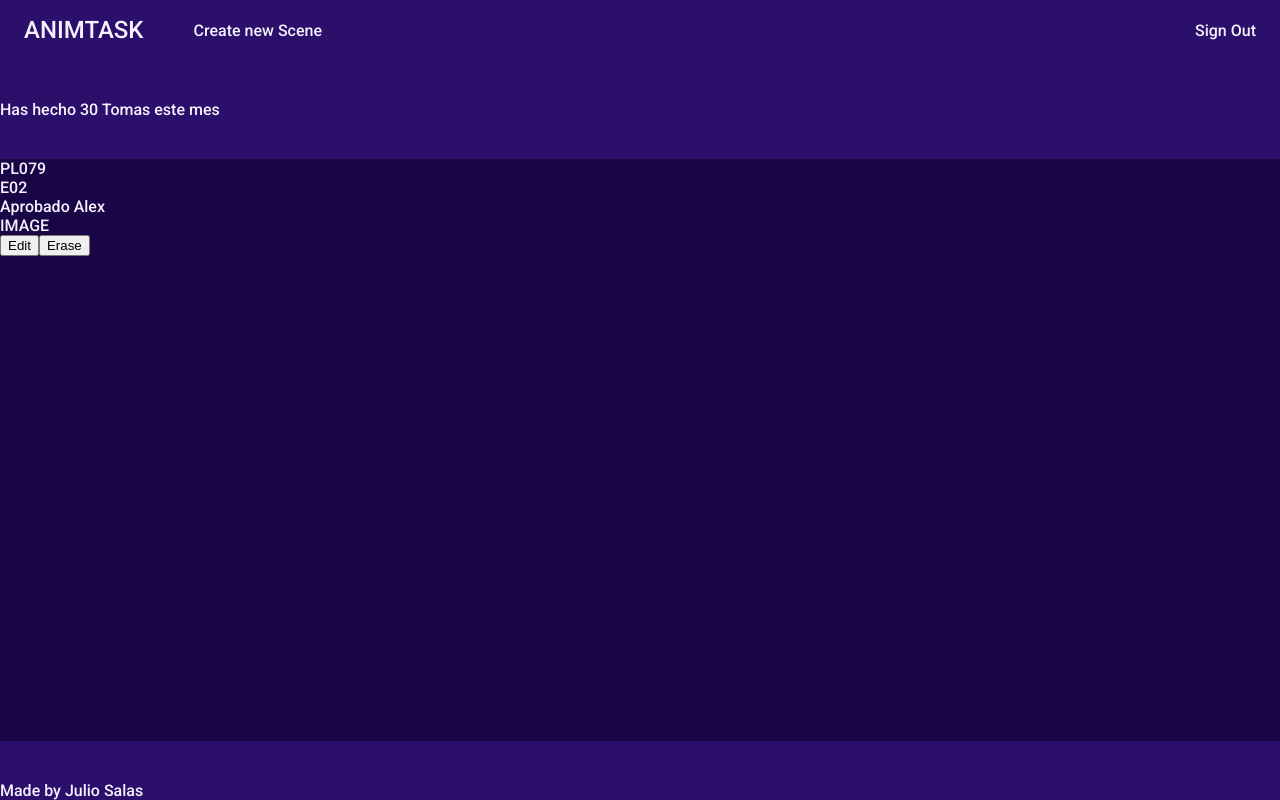
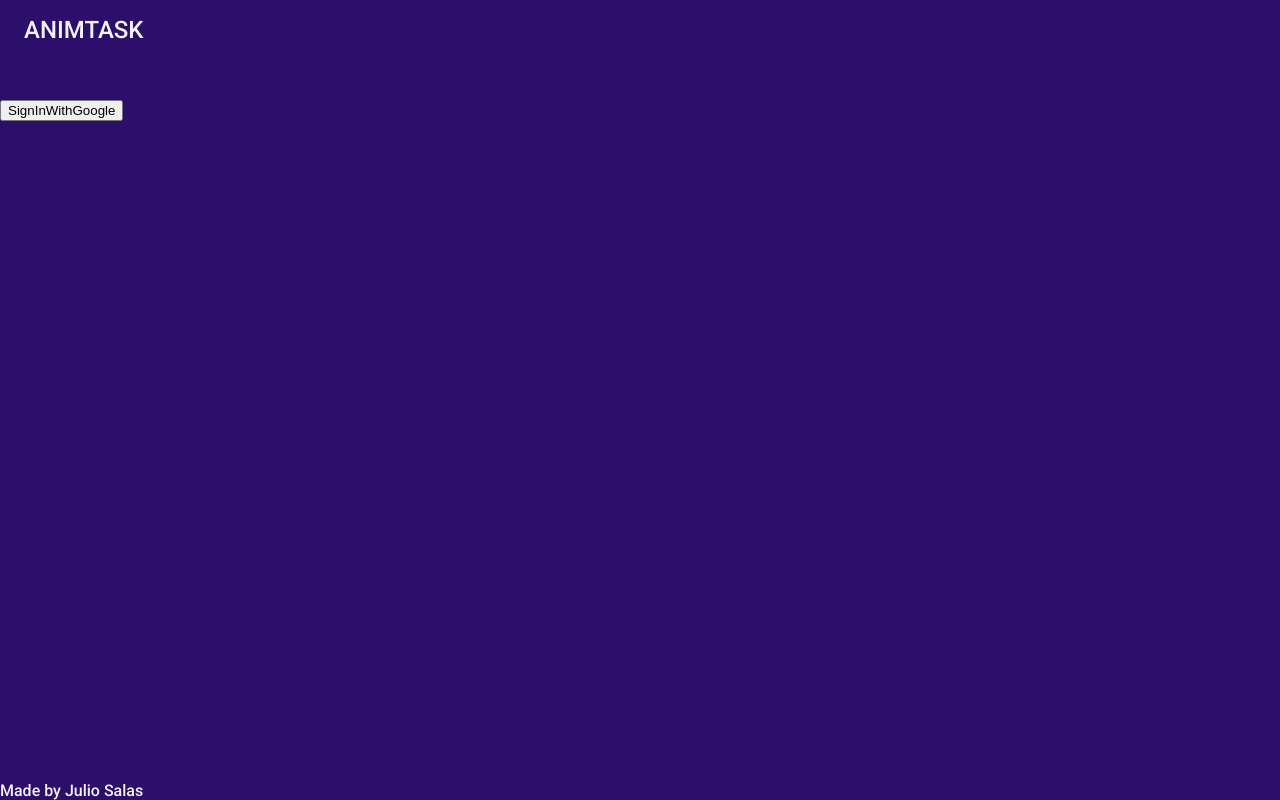
Before and after one commit to juliosalasz/AnimTask, a React (Create React App) app: page / in a window 1280 px wide. Built offline with nearby package versions, Linux system fonts and the light colour scheme.

Commit message:
log in and signout created

```diff
--- a/src/routes/home/home.jsx
+++ b/src/routes/home/home.jsx
@@ -22,7 +22,7 @@ function Home() {
 
   return (
     <section className="home">
-      {currentUser ? (
+      {!currentUser ? (
         <div className="signIn">
           <button onClick={logGoogleUser}>SignInWithGoogle</button>
         </div>
--- a/src/routes/nav/Nav.jsx
+++ b/src/routes/nav/Nav.jsx
@@ -1,15 +1,31 @@
-import React from "react";
+import { useContext } from "react";
 
 import "./navStyles.css";
 
+import { UserContext } from "../../context/userContext";
+import { signOutUser } from "../../utils/firebase";
+
 function Nav() {
+  const { currentUser, setCurrentUser } = useContext(UserContext);
+
+  const signOutHandler = async () => {
+    await signOutUser();
+    setCurrentUser(null);
+  };
+
   return (
     <header className="navContainer">
       <h1>ANIMTASK</h1>
-      <nav className="navBar">
-        <p>Create new Scene</p>
-        <p>Sign Out</p>
-      </nav>
+      {currentUser ? (
+        <nav className="navBar">
+          <p>Create new Scene</p>
+          <span className="signOutLink" onClick={signOutHandler}>
+            Sign Out
+          </span>
+        </nav>
+      ) : (
+        ""
+      )}
     </header>
   );
 }
--- a/src/routes/nav/navStyles.css
+++ b/src/routes/nav/navStyles.css
@@ -16,3 +16,10 @@
   justify-content: space-between;
   align-items: center;
 }
+
+.signOutLink {
+  cursor: pointer;
+}
+.signOutLink:hover {
+  text-decoration: underline;
+}
--- a/src/utils/firebase.js
+++ b/src/utils/firebase.js
@@ -1,7 +1,12 @@
 // Import the functions you need from the SDKs you need
 import { initializeApp } from "firebase/app";
 
-import { getAuth, signInWithPopup, GoogleAuthProvider } from "firebase/auth";
+import {
+  getAuth,
+  signInWithPopup,
+  GoogleAuthProvider,
+  signOut,
+} from "firebase/auth";
 
 import { getFirestore, doc, getDoc, setDoc } from "firebase/firestore";
 
@@ -57,4 +62,7 @@ export const createUserDocumentfromAuth = async (userAuth) => {
     }
   }
 };
-//new Change 1
+
+//Sign out User
+
+export const signOutUser = async () => await signOut(auth);
```
